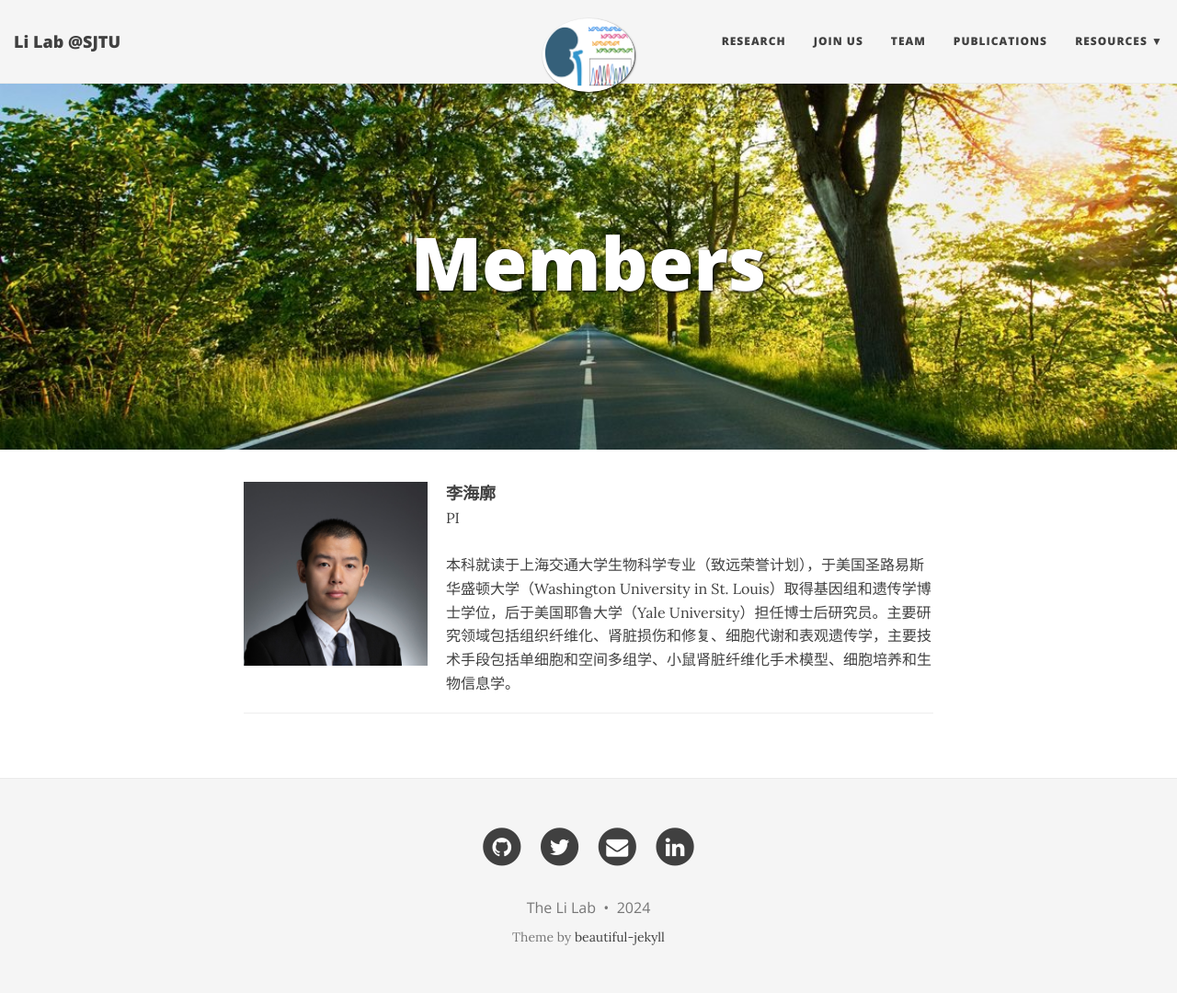
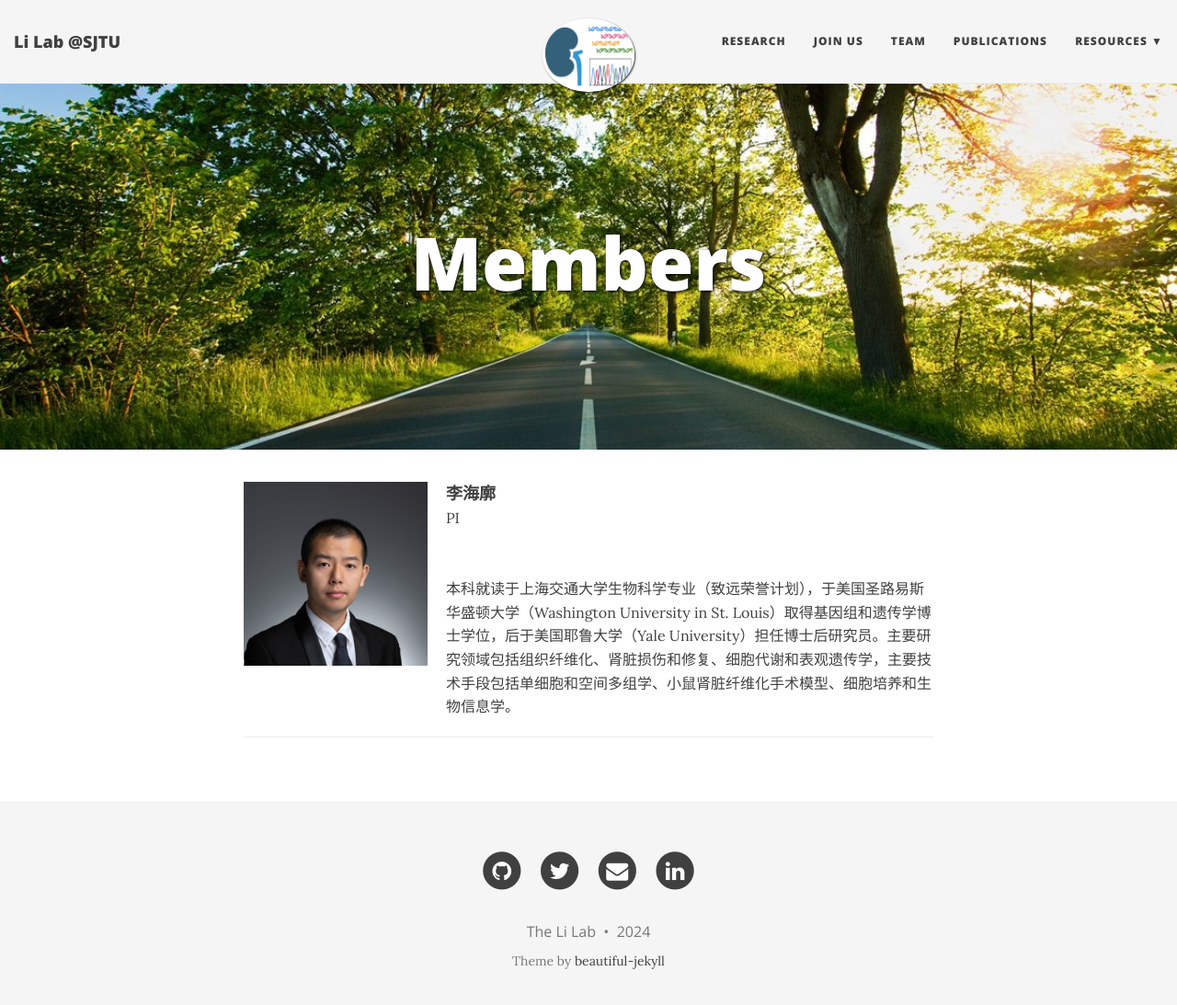
Before and after one commit to TheLiLab/thelilab.github.io, a Jekyll site: the page built from team.md, in a window 1280 px wide and 1106 px high. Shown: the top 1093 px of the window at 92% size. Built offline with Jekyll 4.4.1, drawn with Linux system fonts in a browser that asks for light colours; nearby versions of some CDN libraries.

Commit message:
Update team.md

```diff
--- a/team.md
+++ b/team.md
@@ -15,9 +15,9 @@ bigimg:
   <div style="flex-grow: 1;">
     <strong>李海廓</strong><br>
     <span style="font-size: 16px;">
-      PI<br><br>
+      PI<br><br><br>
       本科就读于上海交通大学生物科学专业（致远荣誉计划），于美国圣路易斯华盛顿大学（Washington University in St. Louis）取得基因组和遗传学博士学位，后于美国耶鲁大学（Yale University）担任博士后研究员。主要研究领域包括组织纤维化、肾脏损伤和修复、细胞代谢和表观遗传学，主要技术手段包括单细胞和空间多组学、小鼠肾脏纤维化手术模型、细胞培养和生物信息学。
-    </span><br>
+    </span>
   </div>
 </div>
 
```
